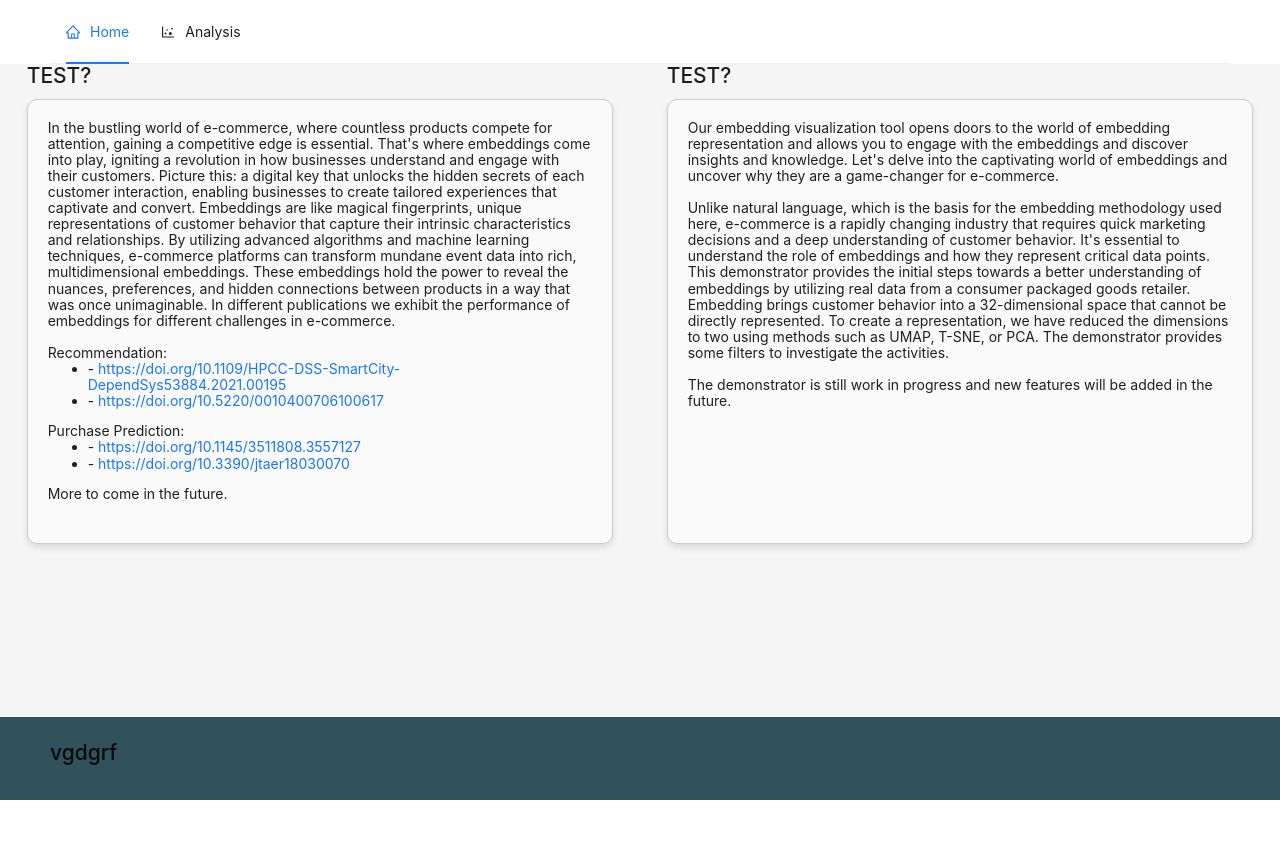
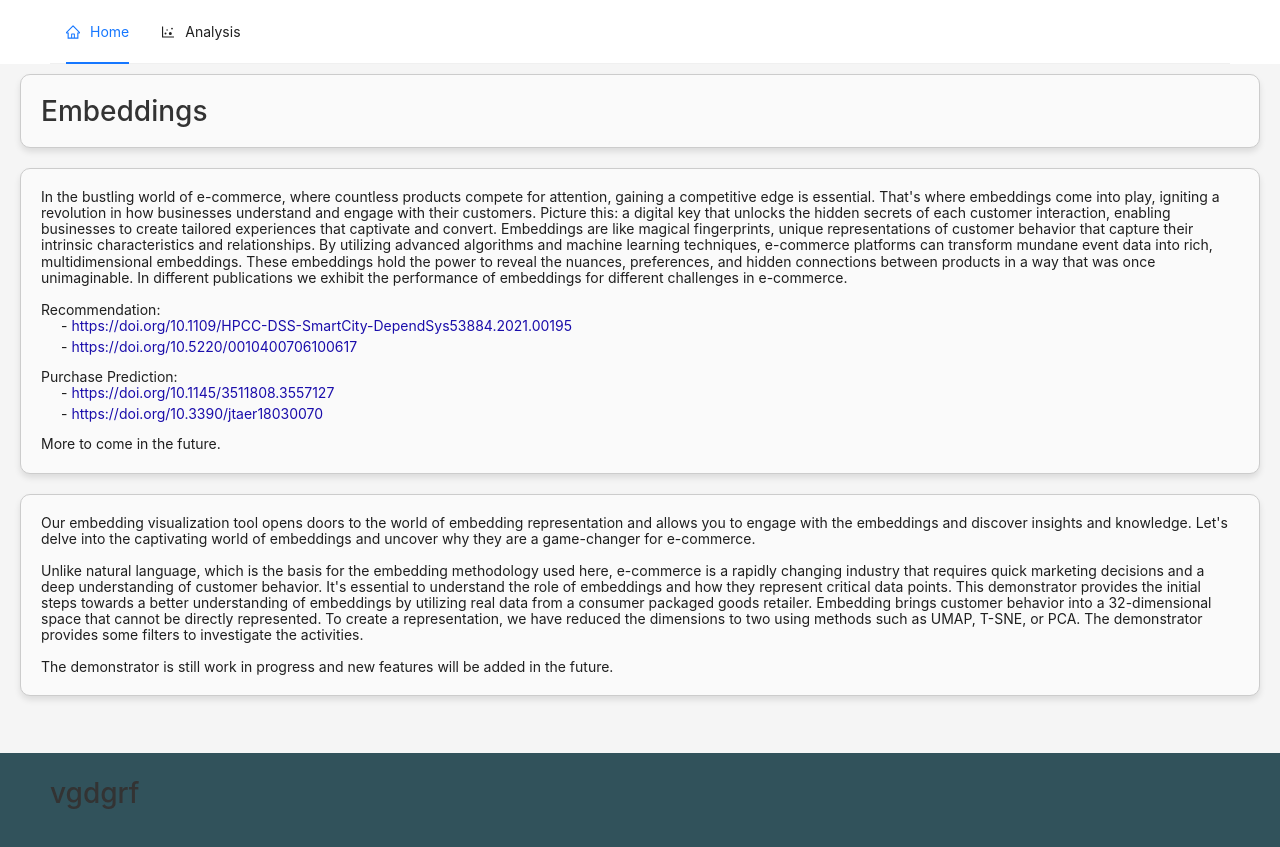
Before and after one commit to Lizoug/Breinify-demo, a React (Create React App) app in the folder frontend/: page / in a window 1280 px wide. Before the commit the page ends 800 px from the top, so only its background shows below. Built offline with nearby package versions, Linux system fonts and the light colour scheme.

Commit message:
added home_xxs

```diff
--- a/frontend/src/components/header.tsx
+++ b/frontend/src/components/header.tsx
@@ -36,7 +36,7 @@ export default function PageHeader() {
     return (
         <div className="header">
             <Row>
-                <Col className="header-tabs" span={24}>
+                <Col span={24}>
                     <Menu onClick={onClick} selectedKeys={[current]} mode="horizontal" items={items} />
                 </Col>
             </Row>
--- /dev/null
+++ b/frontend/src/components/pages/home_main.tsx
@@ -0,0 +1,24 @@
+import React from "react";
+import {useMediaQuery} from "react-responsive";
+import Home_Xxs from "./home_xxs";
+import Home_Xs from "./home_xs";
+//import Home_M from "./home_m";
+//import Home_L from "./home_l";
+//import Home_Xl from "./home_xl";
+
+
+
+export default function Size_home() {
+    const size_xxs = useMediaQuery({query: "(max-device-width: 479px)"});
+    const size_xs = useMediaQuery({query: "(min-device-width: 480px) and (max-device-width: 768px)"});
+    const size_m = useMediaQuery({query: "(min-device-width: 769px) and (max-device-width: 1024px"});
+    const size_l = useMediaQuery({query: "(min-device-width: 1025px) and (max-device-width: 1599px)"});
+    const size_xl= useMediaQuery({query: "(min-device-width: 1600px) and (max-device-width: 1919px)"});
+
+    if (size_xxs) return <Home_Xxs />;
+    if (size_xs) return <Home_Xs />;
+    //if (size_m) return <Home_M />;
+    //if (size_l) return <Home_L />;
+    //if (size_xl) return <Home_Xl />
+    return <Home_Xs />;
+}
--- /dev/null
+++ b/frontend/src/components/pages/home_xs.tsx
@@ -0,0 +1,52 @@
+import React from 'react';
+import { Row, Col } from 'antd';
+
+export default function Home_Xs() {
+    return (
+        <div className="">
+            <h2 className="Box-Design">Embeddings</h2>
+            <Row justify={"center"} className="">
+
+                <p className="Box-Design">
+                    In the bustling world of e-commerce, where countless products compete for attention, gaining a competitive edge is essential. That's where embeddings come into play, igniting a revolution in how businesses understand and engage with their customers. Picture this: a digital key that unlocks the hidden secrets of each customer interaction, enabling businesses to create tailored experiences that captivate and convert. Embeddings are like magical fingerprints, unique representations of customer behavior that capture their intrinsic characteristics and relationships. By utilizing advanced algorithms and machine learning techniques, e-commerce platforms can transform mundane event data into rich, multidimensional embeddings. These embeddings hold the power to reveal the nuances, preferences, and hidden connections between products in a way that was once unimaginable.
+
+                    In different publications we exhibit the performance of embeddings for different challenges in e-commerce.
+                    <br />
+                    <br />
+                    Recommendation:
+                    <ul>
+                        <li>- <a href="https://doi.org/10.1109/HPCC-DSS-SmartCity-DependSys53884.2021.00195" target="_blank" rel="noopener noreferrer">https://doi.org/10.1109/HPCC-DSS-SmartCity-DependSys53884.2021.00195</a></li>
+                        <li>- <a href="https://doi.org/10.5220/0010400706100617" target="_blank" rel="noopener noreferrer">https://doi.org/10.5220/0010400706100617</a></li>
+                    </ul>
+                    Purchase Prediction:
+                    <ul>
+                        <li>- <a href="https://doi.org/10.1145/3511808.3557127" target="_blank" rel="noopener noreferrer">https://doi.org/10.1145/3511808.3557127</a></li>
+                        <li>- <a href="https://doi.org/10.3390/jtaer18030070" target="_blank" rel="noopener noreferrer">https://doi.org/10.3390/jtaer18030070</a></li>
+                    </ul>
+                    More to come in the future.
+                </p>
+            </Row>
+            <Row className="">
+                {/*<h2 className="">TEST?</h2>*/}
+                <p className="Box-Design">
+                    Our embedding visualization tool opens doors to the world of embedding representation and allows you to engage with the embeddings and discover insights and knowledge. Let's delve into the captivating world of embeddings and uncover why they are a game-changer for e-commerce.
+                    <br />
+                    <br />
+                    Unlike natural language, which is the basis for the embedding methodology used here, e-commerce is a rapidly changing industry that requires quick marketing decisions and a deep understanding of customer behavior. It's essential to understand the role of embeddings and how they represent critical data points. This demonstrator provides the initial steps towards a better understanding of embeddings by utilizing real data from a consumer packaged goods retailer. Embedding brings customer behavior into a 32-dimensional space that cannot be directly represented. To create a representation, we have reduced the dimensions to two using methods such as UMAP, T-SNE, or PCA. The demonstrator provides some filters to investigate the activities.
+                    <br />
+                    <br />
+                    The demonstrator is still work in progress and new features will be added in the future.
+                </p>
+            </Row>
+            <Row justify={"space-around"}>
+                <Col span={11}>
+                    <div className="">
+                        <p className="">
+                            <br /><br />
+                        </p>
+                    </div>
+                </Col>
+            </Row>
+        </div>
+    );
+}
--- /dev/null
+++ b/frontend/src/components/pages/home_xxs.tsx
@@ -0,0 +1,52 @@
+import React from 'react';
+import { Row, Col } from 'antd';
+
+export default function Home_Xss() {
+    return (
+        <div className="">
+            <h2 className="Box-Design">Embeddings</h2>
+            <Row justify={"center"} className="">
+
+                    <p className="Box-Design">
+                        In the bustling world of e-commerce, where countless products compete for attention, gaining a competitive edge is essential. That's where embeddings come into play, igniting a revolution in how businesses understand and engage with their customers. Picture this: a digital key that unlocks the hidden secrets of each customer interaction, enabling businesses to create tailored experiences that captivate and convert. Embeddings are like magical fingerprints, unique representations of customer behavior that capture their intrinsic characteristics and relationships. By utilizing advanced algorithms and machine learning techniques, e-commerce platforms can transform mundane event data into rich, multidimensional embeddings. These embeddings hold the power to reveal the nuances, preferences, and hidden connections between products in a way that was once unimaginable.
+
+                        In different publications we exhibit the performance of embeddings for different challenges in e-commerce.
+                        <br />
+                        <br />
+                        Recommendation:
+                        <ul>
+                            <li>- <a href="https://doi.org/10.1109/HPCC-DSS-SmartCity-DependSys53884.2021.00195" target="_blank" rel="noopener noreferrer">https://doi.org/10.1109/HPCC-DSS-SmartCity-DependSys53884.2021.00195</a></li>
+                            <li>- <a href="https://doi.org/10.5220/0010400706100617" target="_blank" rel="noopener noreferrer">https://doi.org/10.5220/0010400706100617</a></li>
+                        </ul>
+                        Purchase Prediction:
+                        <ul>
+                            <li>- <a href="https://doi.org/10.1145/3511808.3557127" target="_blank" rel="noopener noreferrer">https://doi.org/10.1145/3511808.3557127</a></li>
+                            <li>- <a href="https://doi.org/10.3390/jtaer18030070" target="_blank" rel="noopener noreferrer">https://doi.org/10.3390/jtaer18030070</a></li>
+                        </ul>
+                        More to come in the future.
+                    </p>
+            </Row>
+            <Row className="">
+                {/*<h2 className="">TEST?</h2>*/}
+                <p className="Box-Design">
+                    Our embedding visualization tool opens doors to the world of embedding representation and allows you to engage with the embeddings and discover insights and knowledge. Let's delve into the captivating world of embeddings and uncover why they are a game-changer for e-commerce.
+                    <br />
+                    <br />
+                    Unlike natural language, which is the basis for the embedding methodology used here, e-commerce is a rapidly changing industry that requires quick marketing decisions and a deep understanding of customer behavior. It's essential to understand the role of embeddings and how they represent critical data points. This demonstrator provides the initial steps towards a better understanding of embeddings by utilizing real data from a consumer packaged goods retailer. Embedding brings customer behavior into a 32-dimensional space that cannot be directly represented. To create a representation, we have reduced the dimensions to two using methods such as UMAP, T-SNE, or PCA. The demonstrator provides some filters to investigate the activities.
+                    <br />
+                    <br />
+                    The demonstrator is still work in progress and new features will be added in the future.
+                </p>
+            </Row>
+            <Row justify={"space-around"}>
+                <Col span={11}>
+                    <div className="">
+                        <p className="">
+                            <br /><br />
+                        </p>
+                    </div>
+                </Col>
+            </Row>
+        </div>
+    );
+}
--- a/frontend/src/components/router.tsx
+++ b/frontend/src/components/router.tsx
@@ -1,13 +1,13 @@
 import {BrowserRouter, Routes, Route} from "react-router-dom";
-import Home from "./pages/home";
 import Size from "./pages/analysis_main";
+import Size_home from "./pages/home_main";
 
 
 export default function Routing() {
     return (
         <BrowserRouter>
             <Routes>
-                <Route path="/" element={<Home />} />
+                <Route path="/" element={<Size_home/>} />
                 <Route path="/Analysis" element={<Size/>}/>  // using Size here instead of separate Analysis and Analysis_xxs
             </Routes>
         </BrowserRouter>
--- a/frontend/src/css/index.css
+++ b/frontend/src/css/index.css
@@ -1,12 +1,13 @@
 :root {
   --color-smooth-white: #F5F5F5;
-  --color-soothing-dark-blue: #1C283C;
+  --color-white: white;
+  --color-soothing-dark-blue: #31525B;
   --color-blazing-yellow: #FEEAA1;
   --color-summer-yellow: #FDD45B;
   --color-sunrise-orange: #FDB95D;
-  --color-autumn-orange: #FEA95E;
+  --color-autumn-orange: #FFA101;
   --color-sunset-orange: #FF7D65;
-  --color-fire-berry-pink: #FF5079;
+  --color-baby-blue-pink: #B3DEE5;
   --color-leaf-green: #C0DE3A;
   --color-forest-green: #A9D168;
 }
@@ -36,14 +37,14 @@ body {
 }
 
 .header {
-  background-color: white;
+  background-color: var(--color-white);
   position: sticky;
   top: 0px;
   z-index: 1;
   width: 100%;
 }
 .footer {
-  background-color: #31525B;
+  background-color: var(--color-soothing-dark-blue);
 
 }
 .social-links {
@@ -54,7 +55,7 @@ body {
 
 
 .footer-link:hover {
-  color: #FFA101;
+  color: var(--color-autumn-orange);
 }
 
 .App {
@@ -75,7 +76,7 @@ body {
 
 .container {
   height: 100vh;
-  background-color: #B3DEE5;
+  background-color: var(--color-baby-blue-pink);
   padding-top: 50px;
 }
 .Box-Design{
@@ -89,7 +90,34 @@ body {
   border: 1px solid #ccc;
   padding: 20px;
   overflow: hidden;
+}
+h2 {
+  color: #333;
+  font-size: 2em;
+  margin-bottom: 0.5em;
+}
 
+
+ul {
+  list-style-type: none; /* removes default list styling */
+  padding-left: 20px; /* adds some padding inside the list */
+}
+
+ul li {
+  margin-bottom: 5px; /* adds space between list items */
+}
+
+ul li a {
+  text-decoration: none;
+  color: #1a0dab;
+}
+
+ul li a:hover {
+  text-decoration: underline;
+}
+
+.padding-left-right-20{
+  padding-right: 20px;
 }
 .padding-bottom-20{
   padding-bottom: 20px;
```
